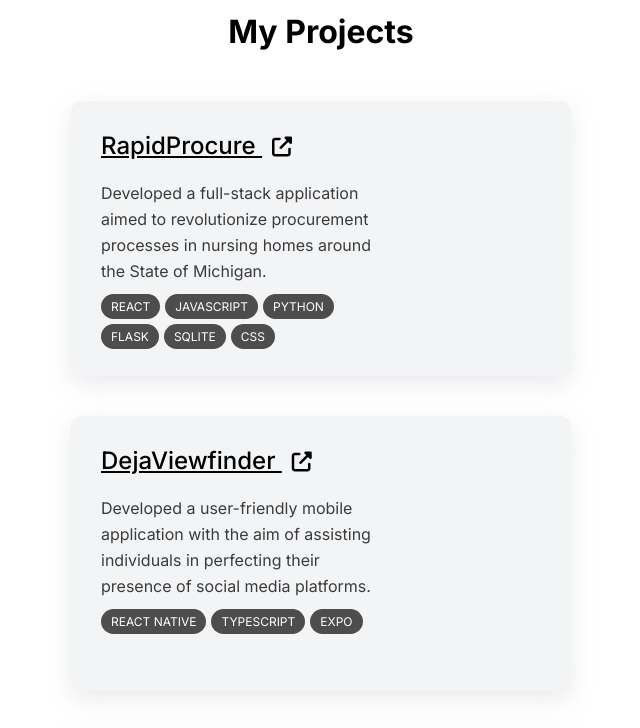
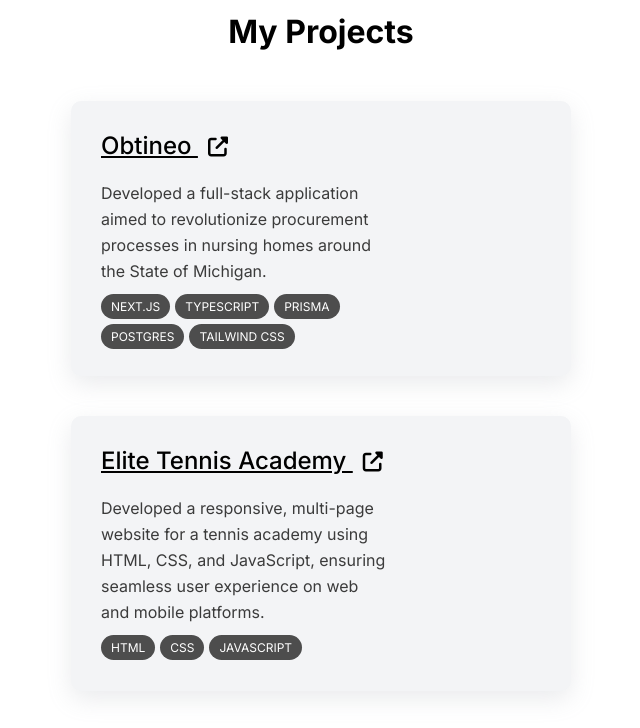
Before and after one commit to sagbho/sagbho.github.io, a plain HTML site: page index.html in a window 1280 px wide. Shown: the part 1280-2008 px from the top of the page, without its empty margins (319-959 px from the left). Drawn offline with Linux system fonts and the light colour scheme.

Commit message:
Update index.html

```diff
--- a/index.html
+++ b/index.html
@@ -76,7 +76,7 @@
             <div class="main__project--card">
                 <div class="card__information">
                     <div class="card__information--heading">
-                        <a href="https://www.github.com/sagbho/" target="_blank">RapidProcure
+                        <a href="https://www.github.com/sagbho/" target="_blank">Obtineo
                             <i class="fa-solid fa-up-right-from-square information__heading--icon"></i>
                         </a>
                     </div>
@@ -86,41 +86,17 @@
                     </div>
                     <section class="card__information--skills">
                         <ul>
-                            <li>React</li>
-                            <li>JavaScript</li>
-                            <li>Python</li>
-                            <li>Flask</li>
-                            <li>SQLite</li>
-                            <li>CSS</li>
+                            <li>Next.js</li>
+                            <li>TypeScript</li>
+                            <li>Prisma</li>
+                            <li>Postgres</li>
+                            <li>Tailwind CSS</li>
                         </ul>
                     </section>
                 </div>
                 <!-- <div class="card__img">
                     <img src="" alt="">
                 </div> -->
-            </div>
-            <div class="main__project--card">
-                <div class="card__information">
-                    <div class="card__information--heading">
-                        <a href="https://www.github.com/sagbho/" target="_blank">DejaViewfinder
-                            <i class="fa-solid fa-up-right-from-square information__heading--icon"></i>
-                        </a>
-                    </div>
-                    <div class="card__information--description">
-                        Developed a user-friendly mobile application with the aim of assisting individuals in perfecting
-                        their presence of social media platforms.
-                    </div>
-                    <section class="card__information--skills">
-                        <ul>
-                            <li>React Native</li>
-                            <li>TypeScript</li>
-                            <li>Expo</li>
-                        </ul>
-                    </section>
-                </div>
-                <div class="card__img">
-                    <img src="" alt="">
-                </div>
             </div>
             <div class="main__project--card">
                 <div class="card__information">
@@ -163,7 +139,6 @@
                         <li>Next.js</li>
                         <li>Tailwind</li>
                         <li>React Native</li>
-                        <li>LaTeX</li>
                     </ul>
                 </div>
             </div>
```
